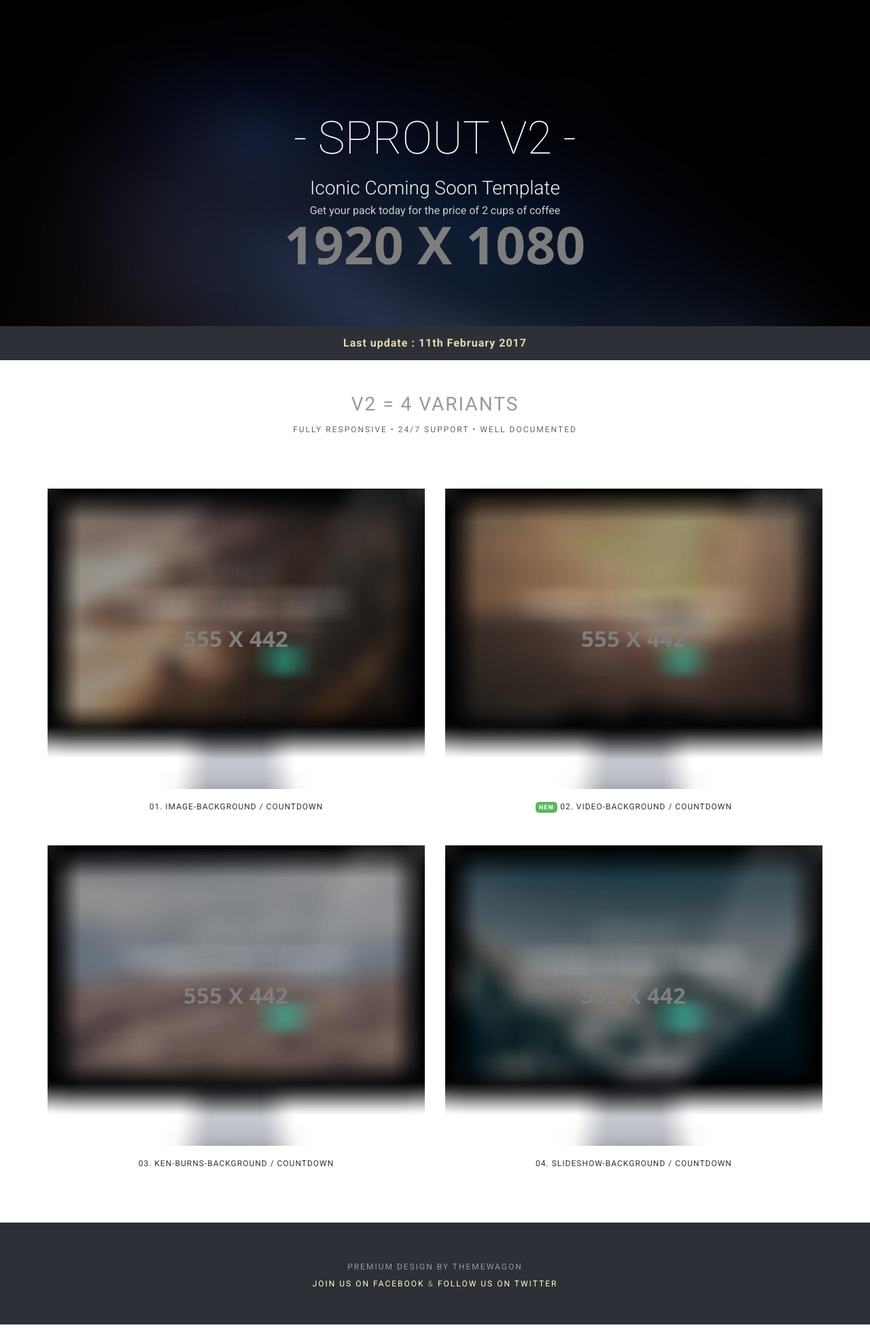
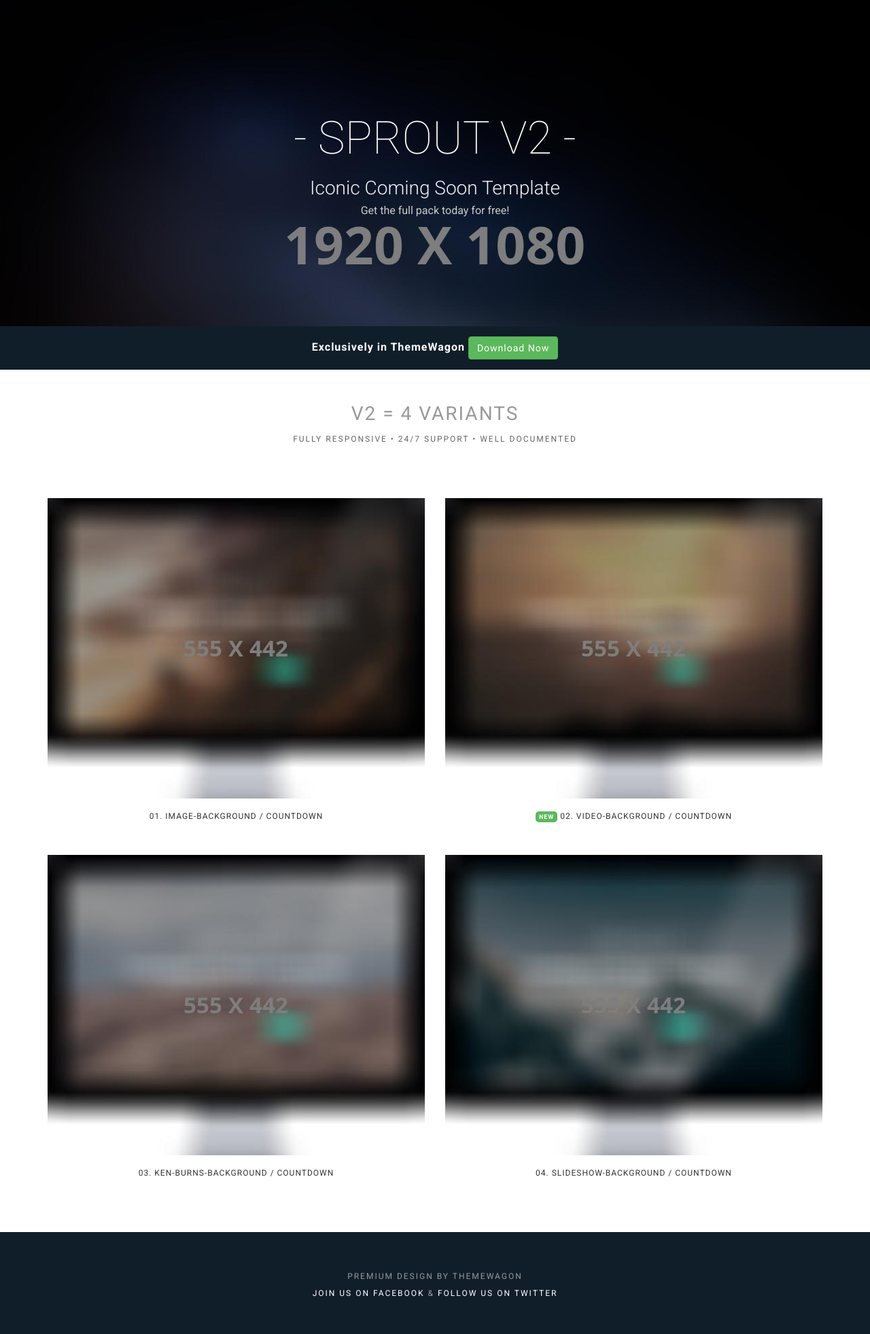
Before and after one commit to technext/Sprout, a web app: file index.html in a window 1280 px wide. Shown: the whole page at 68% size. Run offline with its HTML, style and script files only (its server is not run), Linux system fonts and the light colour scheme; some libraries are stand-ins or nearby versions.

Commit message:
add download button

```diff
--- a/assets/css/style.css
+++ b/assets/css/style.css
@@ -62,7 +62,7 @@ a:hover {
 a {
   transition: all 0.2s cubic-bezier(0.42, 0, 0.58, 1);
   cursor: pointer;
-  color: #FFFEBF;
+  color: #FFF;
 }
 
 p {
@@ -365,7 +365,7 @@ a.website:hover {
 }
 
 .alert-banner {
-  background: #2D3037;
+  background: #101e2a;
   padding: 15px 0;
 }
 
@@ -375,7 +375,8 @@ a.website:hover {
   margin-bottom: 0;
   font-size: 16px;
   text-transform: none;
-  color: #E6DBAE;
+  color: #fff;
+  line-height: 30px;
 }
 
 .variant-part {
@@ -441,7 +442,7 @@ a.website:hover {
 }
 
 footer {
-  background: #2D3037;
+  background: #101e2a;
   padding: 50px 0;
 }
 
@@ -459,3 +460,18 @@ footer span.copyright {
 footer span.copyright a:active, footer span.copyright a:focus {
   color: #FFFFFF;
 }
+
+a.purchase {
+  border: 1px solid #00c8aa;
+  font-weight: 700;
+  position: fixed;
+  font-size: 13px;
+  width: 200px;
+  height: 60px;
+  letter-spacing: 1px;
+  line-height: 60px;
+  text-transform: uppercase;
+  color: #FFFFFF;
+  background: #00c8aa;
+  border-radius: 0;
+}
--- a/index.html
+++ b/index.html
@@ -51,13 +51,13 @@
             <div class="col-xs-12 col-xs-offset-0 col-sm-10 col-sm-offset-1 col-lg-8 col-lg-offset-2">
               <h1>- SPROUT V2 -</h1>
               <h2>Iconic Coming Soon Template</h2>
-              <p>	Get your pack today for the price of 2 cups of coffee</p>
+              <p>	Get the full pack today for free!</p>
             </div>
           </div>
         </div>
       </section>
       <div class="alert-banner">
-        <p> Last update : 11th February 2017</p>
+        <p> Exclusively in ThemeWagon <a class="btn btn-success" href="https://themewagon.com/themes/best-elegant-coming-soon-bootstrap-template-free-download-2017/">Download Now</a></p>
       </div>
       <section class="variant-part">
         <div class="container">
--- a/video-background.html
+++ b/video-background.html
@@ -45,7 +45,7 @@
   </head>
   <body data-spy="scroll" data-target=".onpage-navigation" data-offset="60">
     <main>
-      <video id="video-background" autoplay="" loop="" muted="" poster="">
+      <video id="video-background" autoplay="" loop="" muted="" poster="assets/images/3.jpg">
         <source src="https://s3.amazonaws.com/distill-videos/videos/processed/2180/lighthouse.mp4" type="video/mp4">
       </video>
       <section class="main">
```
Also changed, not shown: assets/css/style-rtl.css (+20 -4 lines).
